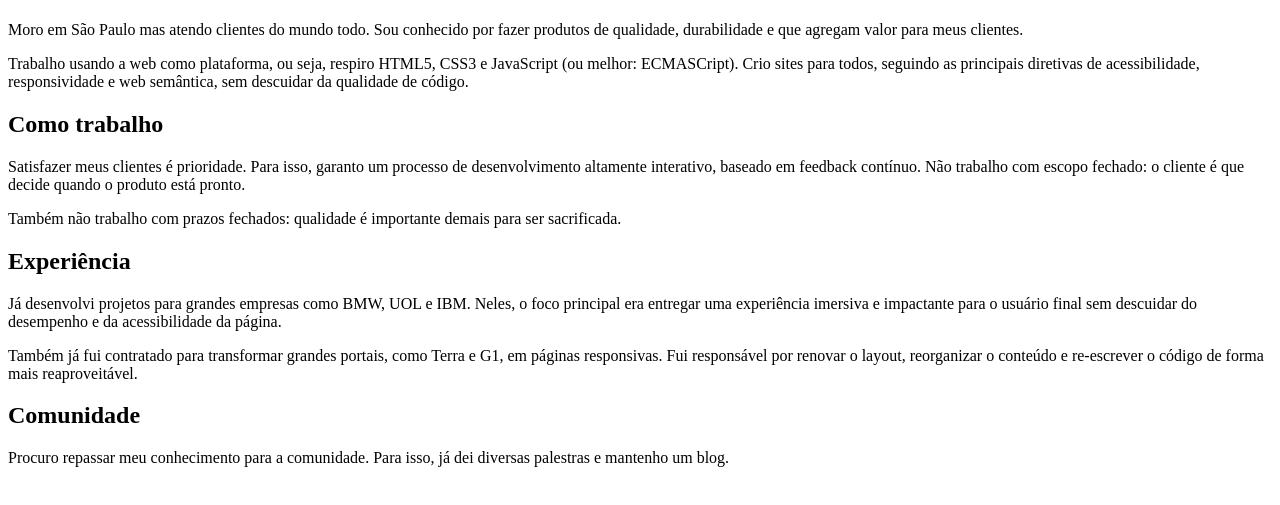
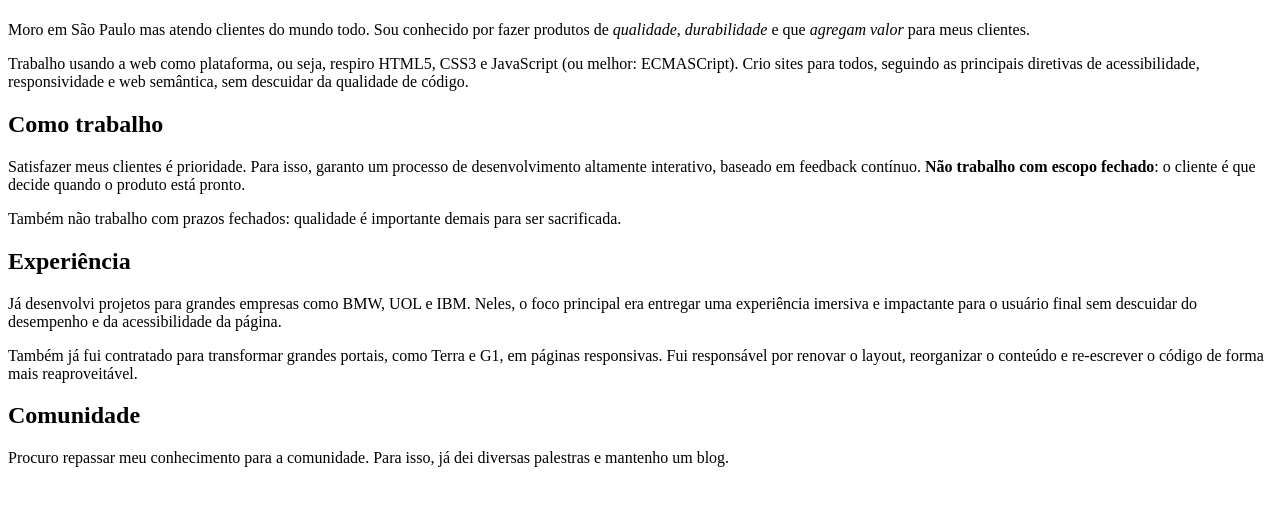
Before and after one commit to murilorcm/Bio-Joao-da-Silva, a plain HTML site: page index.html in a window 1280 px wide. Shown: the part 59-564 px from the top of the page. Drawn offline with Linux system fonts and the light colour scheme.

Commit message:
Realce de texto

```diff
--- a/index.html
+++ b/index.html
@@ -8,12 +8,12 @@
   <body>
     <h1>Sobre mim</h1>
 
-    <p>Moro em São Paulo mas atendo clientes do mundo todo. Sou conhecido por fazer produtos de qualidade, durabilidade e que agregam valor para meus clientes.</p>
+    <p>Moro em São Paulo mas atendo clientes do mundo todo. Sou conhecido por fazer produtos de <em>qualidade</em>, <em>durabilidade</em> e que <em>agregam valor</em> para meus clientes.</p>
     <p>Trabalho usando a web como plataforma, ou seja, respiro HTML5, CSS3 e JavaScript (ou melhor: ECMASCript). Crio sites para todos, seguindo as principais diretivas de acessibilidade, responsividade e web semântica, sem descuidar da qualidade de código.</p>
 
     <h2>Como trabalho</h2>
 
-    <p>Satisfazer meus clientes é prioridade. Para isso, garanto um processo de desenvolvimento altamente interativo, baseado em feedback contínuo. Não trabalho com escopo fechado: o cliente é que decide quando o produto está pronto.</p>
+    <p>Satisfazer meus clientes é prioridade. Para isso, garanto um processo de desenvolvimento altamente interativo, baseado em feedback contínuo. <strong>Não trabalho com escopo fechado</strong>: o cliente é que decide quando o produto está pronto.</p>
 
     <p>Também não trabalho com prazos fechados: qualidade é importante demais para ser sacrificada.</p>
 
```
